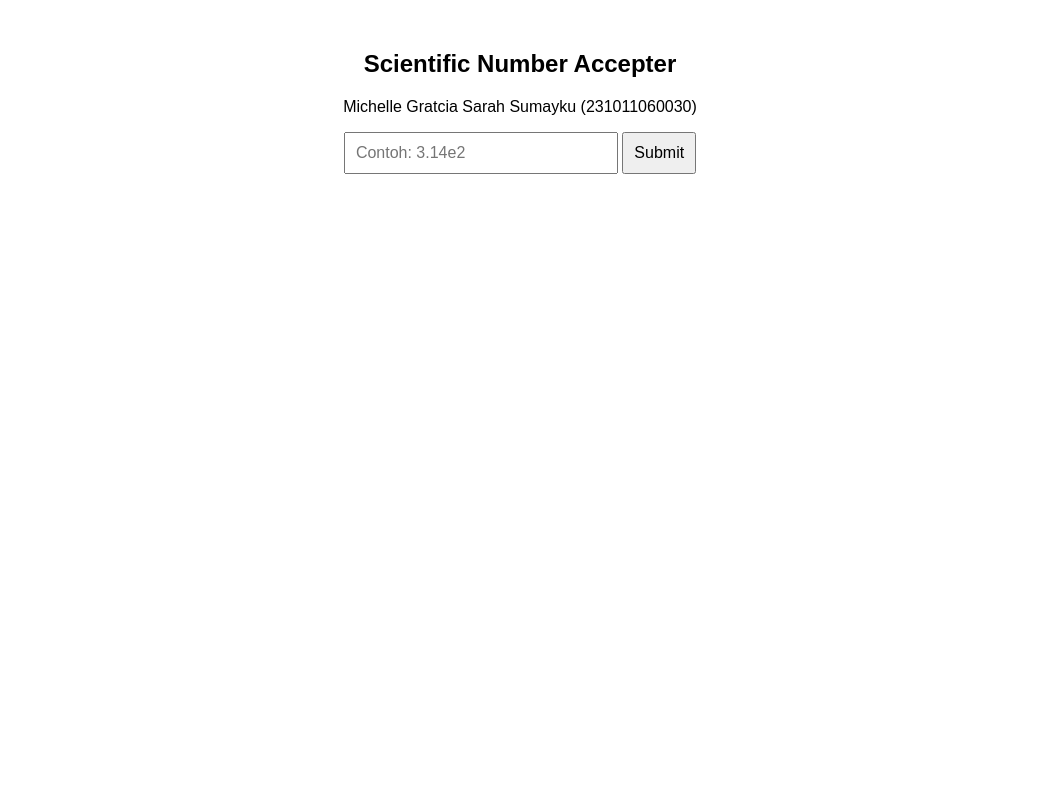
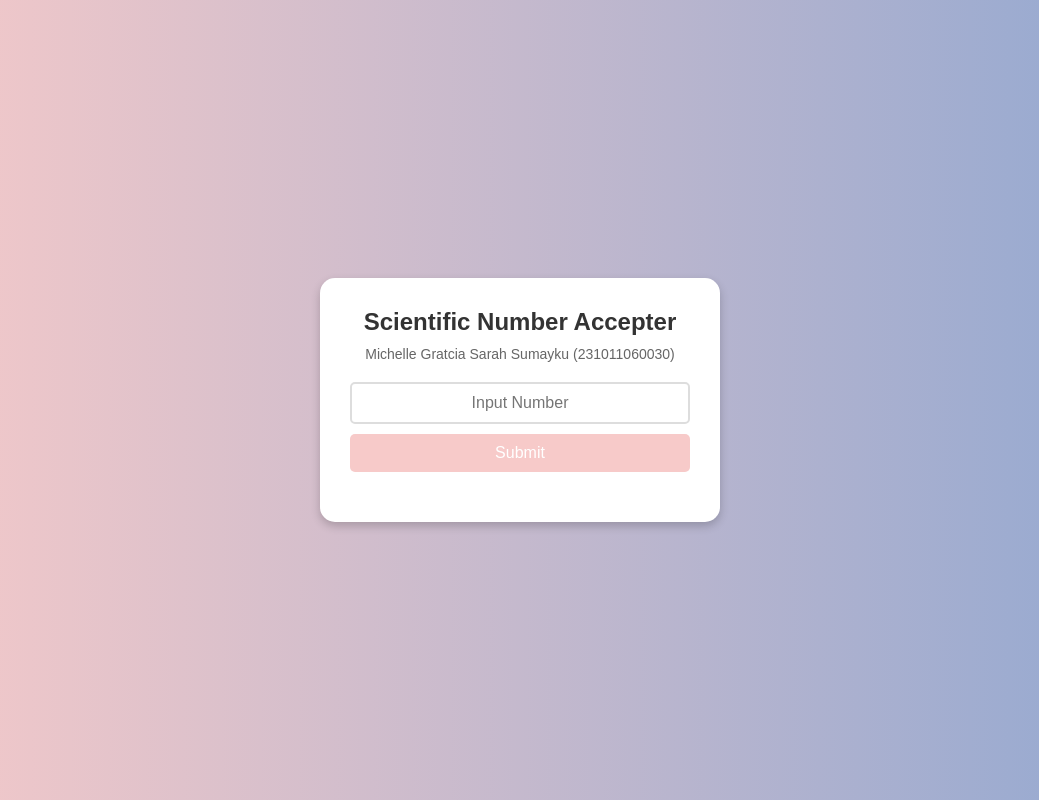
Before and after one commit to MichelleGratcia/ScientificNumberInput, a plain HTML site: page index.html in a window 1280 px wide. Shown: the whole page, without its empty margins (120-1159 px from the left). Drawn offline with Linux system fonts and the light colour scheme.

Commit message:
Update index.html
Mengubah teks deskripsi menjadi nama & NIM
Menambahkan background gradient (Rose Quartz & Serenity)
Mempercantik tampilan dengan CSS styling baru
Menambahkan efek animasi pada validasi input

```diff
--- a/index.html
+++ b/index.html
@@ -1,57 +1,113 @@
 <!DOCTYPE html>
-<html lang="en">
+<html lang="id">
 <head>
     <meta charset="UTF-8">
     <meta name="viewport" content="width=device-width, initial-scale=1.0">
     <title>Scientific Number Accepter</title>
     <style>
+        * {
+            margin: 0;
+            padding: 0;
+            box-sizing: border-box;
+            font-family: 'Poppins', sans-serif;
+        }
+
         body {
-            font-family: Arial, sans-serif;
+            display: flex;
+            justify-content: center;
+            align-items: center;
+            height: 100vh;
+            background: linear-gradient(to right, #F7CAC9, #92A8D1); /* Rose Quartz & Serenity */
             text-align: center;
-            margin: 50px;
         }
+
+        .container {
+            background: white;
+            padding: 30px;
+            border-radius: 15px;
+            box-shadow: 0px 4px 10px rgba(0, 0, 0, 0.2);
+            width: 400px;
+        }
+
+        h2 {
+            color: #333;
+            margin-bottom: 10px;
+        }
+
+        p {
+            color: #666;
+            font-size: 14px;
+            margin-bottom: 20px;
+        }
+
         input {
-            padding: 10px;
-            width: 250px;
-            font-size: 16px;
-        }
-        button {
+            width: 100%;
             padding: 10px;
             font-size: 16px;
+            border: 2px solid #ddd;
+            border-radius: 5px;
+            text-align: center;
+            outline: none;
+            transition: 0.3s;
+        }
+
+        input:focus {
+            border-color: #F7CAC9;
+        }
+
+        button {
+            width: 100%;
+            padding: 10px;
+            font-size: 16px;
+            background: #F7CAC9;
+            color: white;
+            border: none;
+            border-radius: 5px;
             cursor: pointer;
+            margin-top: 10px;
+            transition: 0.3s;
         }
+
+        button:hover {
+            background: #92A8D1;
+        }
+
         #result {
-            margin-top: 20px;
+            margin-top: 15px;
             font-weight: bold;
+            font-size: 16px;
         }
     </style>
 </head>
 <body>
-    <h2>Scientific Number Accepter</h2>
-    <p>Michelle Gratcia Sarah Sumayku (231011060030)</p>
-    <input type="text" id="scientificInput" placeholder="Contoh: 3.14e2">
-    <button onclick="validateInput()">Submit</button>
-    <p id="result"></p>
+    <div class="container">
+        <h2>Scientific Number Accepter</h2>
+        <p>Michelle Gratcia Sarah Sumayku (231011060030)</p>
+        <input type="text" id="scientificInput" placeholder="Input Number">
+        <button onclick="validateInput()">Submit</button>
+        <p id="result"></p>
+    </div>
 
     <script>
         function validateInput() {
             let input = document.getElementById("scientificInput").value;
-            let scientificPattern = /^[+-]?\d*\.?\d+([eE][+-]?\d+)?$/;
+            let scientificPattern = /^[+-]?\d+(\.\d+)?[Ee][+-]?\d+$/;
+            let resultElement = document.getElementById("result");
 
             if (scientificPattern.test(input)) {
-                document.getElementById("result").innerText = "Valid Scientific Number!";
-                document.getElementById("result").style.color = "green";
-                document.getElementById("scientificInput").addEventListener("keypress", function(event) {
-            if (event.key === "Enter") {
-                event.preventDefault();
-               validateInput();
+                resultElement.innerText = "✅ Valid Scientific Number!";
+                resultElement.style.color = "green";
+            } else {
+                resultElement.innerText = "❌ Invalid! it is not a Scientific Number";
+                resultElement.style.color = "red";
             }
-        });
 
-            } else {
-                document.getElementById("result").innerText = "Invalid! Gunakan format notasi ilmiah.";
-                document.getElementById("result").style.color = "red";
-            }
+            // Tambahkan efek animasi muncul
+            resultElement.style.opacity = "0";
+            setTimeout(() => {
+                resultElement.style.opacity = "1";
+                resultElement.style.transition = "opacity 0.5s";
+            }, 100);
         }
     </script>
 </body>
```
